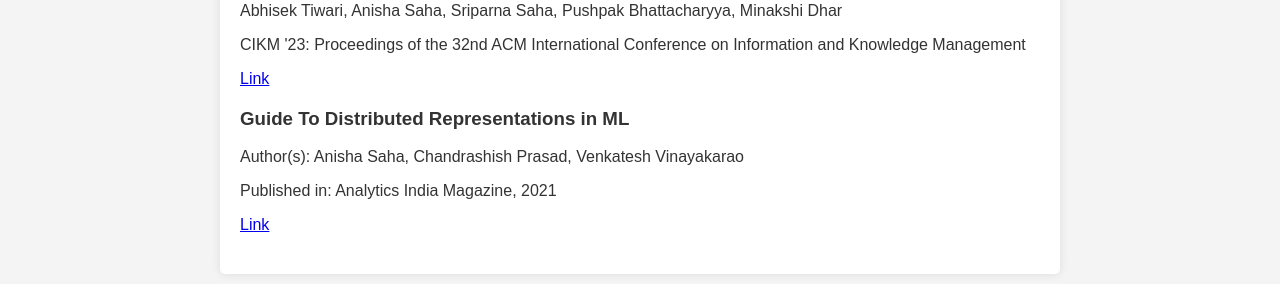
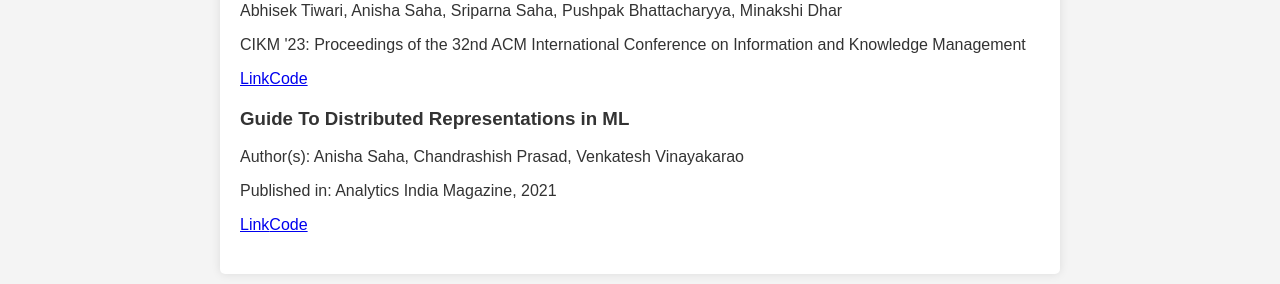
Before and after one commit to anisha0325/anisha.github.io, a plain HTML site: page research.html in a window 1280 px wide. Shown: the part 227-511 px from the top of the page. Drawn offline with Linux system fonts and the light colour scheme.

Commit message:
Initial commit

```diff
--- a/research.html
+++ b/research.html
@@ -87,14 +87,14 @@
             <h3>Experience and Evidence are the eyes of an excellent summarizer! Towards Knowledge Infused Multi-modal Clinical Conversation Summarization</h3>
             <p>Abhisek Tiwari, Anisha Saha, Sriparna Saha, Pushpak Bhattacharyya, Minakshi Dhar</p>
             <p>CIKM '23: Proceedings of the 32nd ACM International Conference on Information and Knowledge Management</p>
-            <p><a href="https://dl.acm.org/doi/abs/10.1145/3583780.3614870">Link</a></p>
+            <p><a href="https://dl.acm.org/doi/abs/10.1145/3583780.3614870">Link</a><a href="code2_link" target="_blank">Code</a></p>
         </div>
 
         <div class="publication">
             <h3>Guide To Distributed Representations in ML</h3>
             <p>Author(s): Anisha Saha, Chandrashish Prasad, Venkatesh Vinayakarao</p>
             <p>Published in: Analytics India Magazine, 2021</p>
-            <p><a href="https://analyticsindiamag.com/guide-to-distributed-representations-in-ml/">Link</a></p>
+            <p><a href="https://analyticsindiamag.com/guide-to-distributed-representations-in-ml/">Link</a><a href="code2_link" target="_blank">Code</a></p>
         </div>
     </section>
 
```
